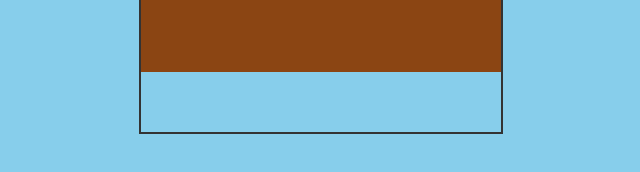
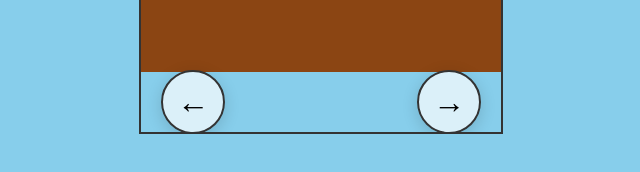
Before and after one commit to Viktorprokushev0707/cheburek, a plain HTML site: page index.html in a window 1280 px wide. Shown: the part 588-760 px from the top of the page, without its empty margins (319-959 px from the left). Drawn offline with Linux system fonts and the light colour scheme.

Commit message:
Update index.html3254

```diff
--- a/index.html
+++ b/index.html
@@ -13,6 +13,11 @@
             <div id="score">Score: 0</div>
         </div>
         <canvas id="game-canvas"></canvas>
+        <!-- Кнопки управления под землей -->
+        <div class="game-arrows">
+            <div class="arrow-btn" id="left-arrow">&#8592;</div>
+            <div class="arrow-btn" id="right-arrow">&#8594;</div>
+        </div>
         <div id="game-over-screen" style="display: none;">
             <h2 id="game-over-message"></h2>
             <button id="restart-button">Play Again</button>
```
